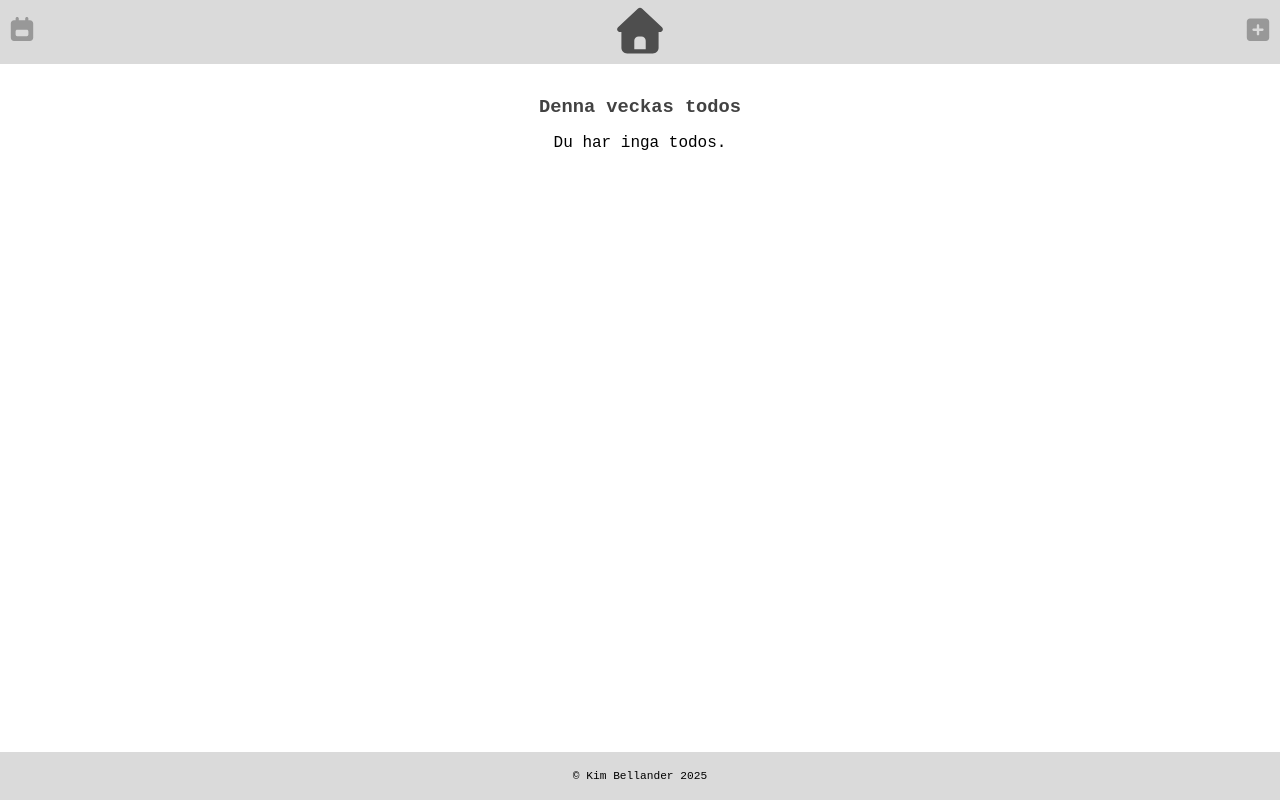
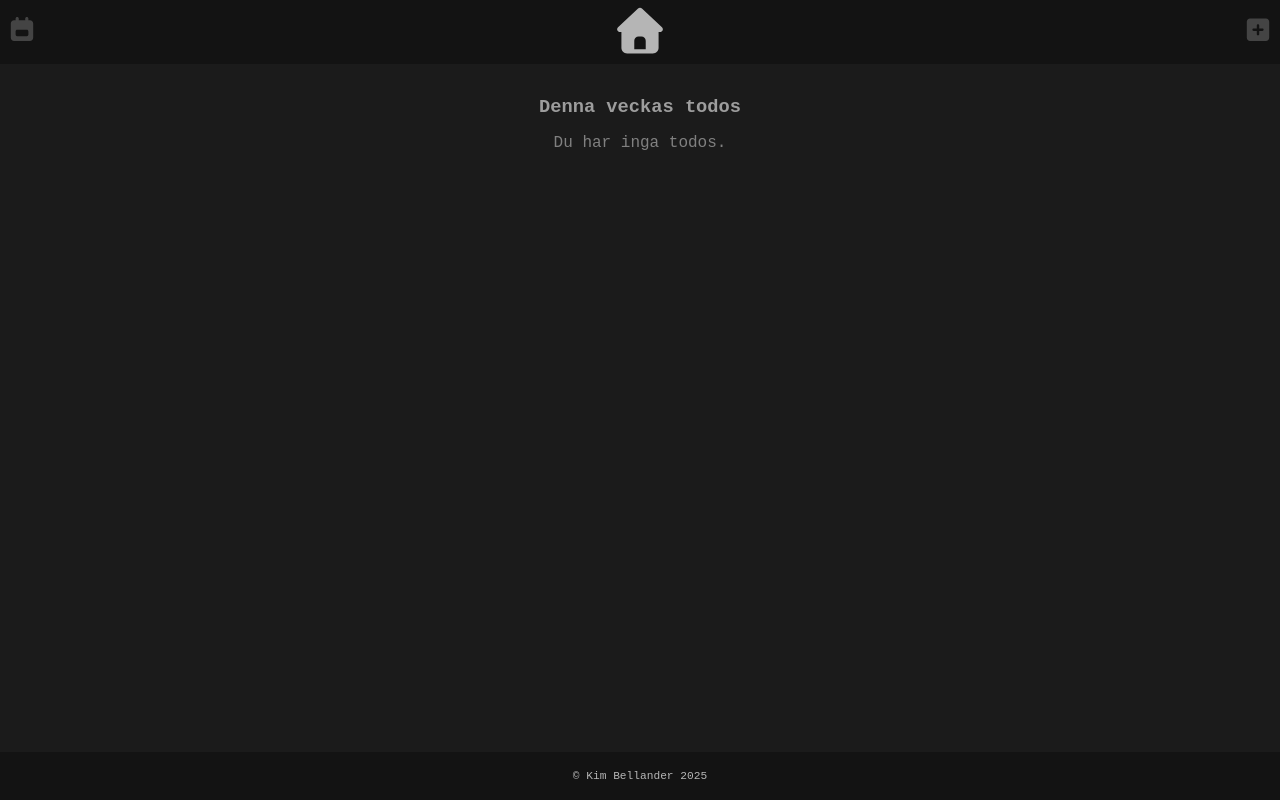
Before and after one commit to KiwiComp/weeklyTasks, a React (Vite) app: page /#/ in a window 1280 px wide. Built offline with nearby package versions, Linux system fonts and the light colour scheme.

Commit message:
Changed colors to dark. Not dark mode, should fix that at some point.

```diff
--- a/src/App.css
+++ b/src/App.css
@@ -11,4 +11,6 @@
     flex-direction: column;
     align-items: center;
     padding-top: 2rem;
+    /* DARK MODE */
+    background-color: rgb(27, 27, 27);
 }
--- a/src/components/css/footer.css
+++ b/src/components/css/footer.css
@@ -1,6 +1,8 @@
 
 footer {
-    background-color: rgb(218, 218, 218);
+  /* LIGHT MODE */
+    /* background-color: rgb(218, 218, 218); */
+    background-color: rgb(19, 19, 19);
     display: flex;
     flex-direction: row;
     justify-content: center;
@@ -9,4 +11,6 @@ footer {
 
 footer p {
   font-size: 0.7rem;
+  /* DARK MODE */
+  color: rgb(182, 182, 182);
 }
--- a/src/components/css/header.css
+++ b/src/components/css/header.css
@@ -1,6 +1,9 @@
 
 header {
-    background-color: rgb(218, 218, 218);
+  /* LIGHT MODE */
+    /* background-color: rgb(218, 218, 218); */
+    /* DARK MODE */
+    background-color: rgb(19, 19, 19);
     display: flex;
     flex-direction: row;
     justify-content: space-between;
@@ -11,11 +14,17 @@ header {
 
 header a {
     font-size: 1.6rem;
-    color: rgb(152, 152, 152);
+    /* LIGHT MODE */
+    /* color: rgb(152, 152, 152); */
+    /* DARK MODE */
+    color: rgb(68, 68, 68);
 }
 
 .activeHeaderIconLink {
-  color: rgb(78, 78, 78);
+  /* LIGHT MODE */
+  /* color: rgb(78, 78, 78); */
+  /* DARK MODE */
+  color: rgb(181, 181, 181);
   transform: scale(1.10);
 }
 
--- a/src/index.css
+++ b/src/index.css
@@ -15,5 +15,8 @@ button {
 }
 
 h1 {
-  color: rgb(66, 66, 66);
+  /* LIGHT MODE */
+  /* color: rgb(66, 66, 66); */
+  /* DARK MODE */
+  color: rgb(157, 157, 157);
 }
--- a/src/pages/AddTasksPage/add-tasks-page.css
+++ b/src/pages/AddTasksPage/add-tasks-page.css
@@ -27,6 +27,9 @@
     height: 2.5rem;
     width: 70%;
     box-shadow: 0 4px 6px rgba(0, 0, 0, 0.1), 0 1px 3px rgba(0, 0, 0, 0.08);
+    /* DARK MODE */
+    background-color: rgb(193, 193, 193);
+    color: black;
 }
 
 .addTaskAddBtn {
@@ -45,6 +48,8 @@
 .addTaskPExistingTasks {
     font-size: 1.5rem;
     margin-top: 2rem;
+    /* DARK MODE */
+    color: gray;
 }
 
 .addTaskExistingTasks {
--- a/src/pages/StartPage/components/WeeklyTasksComponent.jsx
+++ b/src/pages/StartPage/components/WeeklyTasksComponent.jsx
@@ -19,7 +19,7 @@ function WeeklyTasksComponent({task}) {
                         onClick={() => dispatch(toggleDone(task))}
                         className='checkIcons'
                     />
-                    <p>{task.name}</p>
+                    <p className='taskName'>{task.name}</p>
                 </article>
 
             </article>
--- a/src/pages/StartPage/components/css/weekly-tasks-component.css
+++ b/src/pages/StartPage/components/css/weekly-tasks-component.css
@@ -5,15 +5,29 @@
     border-radius: 0.5rem;
     border: 0.8px solid rgba(128, 128, 128, 0.285);
     box-shadow: 0 4px 6px rgba(0, 0, 0, 0.1), 0 1px 3px rgba(0, 0, 0, 0.08);
+    /* DARK MODE */
+    background-color: rgb(192, 192, 192);
 }
 
 .displayDoneWeeklyTasks {
-    background-color: rgb(218, 218, 218);
     text-decoration: line-through;
+    /* LIGHT MODE */
+    /* background-color: rgb(218, 218, 218); */
+    /* DARK MODE */
+    background-color: rgb(83, 83, 83);
+
 }
 
 .displayNotDoneWeeklyTasks {
-    background-color: rgb(244, 244, 244);
+    /* LIGHT MODE */
+    /* background-color: rgb(244, 244, 244); */
+    /* DARK MODE */
+    background-color: rgb(192, 192, 192);
+}
+
+.taskName {
+    /* DARK MODE */
+    color: rgb(42, 42, 42) !important;
 }
 
 .singleTask {
--- a/src/pages/StartPage/start-page.css
+++ b/src/pages/StartPage/start-page.css
@@ -5,6 +5,11 @@
     align-items: center;
     gap: 1rem;
     padding-bottom: 2rem;
+}
+
+.startPage p {
+    /* DARK MODE */
+    color: gray;
 }
 
 .startPageExistingTasks {
@@ -31,16 +36,12 @@
 }
 
 .startPageBtnUnmarkAll {
-    /* background-color: rgb(210, 210, 210); */
     background-color: rgb(237, 210, 146);
-    /* color: rgb(71, 71, 71); */
     color: rgb(151, 107, 4);
 }
 
 .startPageBtnMarkAll {
-    /* background-color: rgb(71, 71, 71); */
     background-color: rgb(215, 157, 20);
-    /* color: rgb(210, 210, 210); */
     color: rgb(237, 220, 181);
 }
 
```
